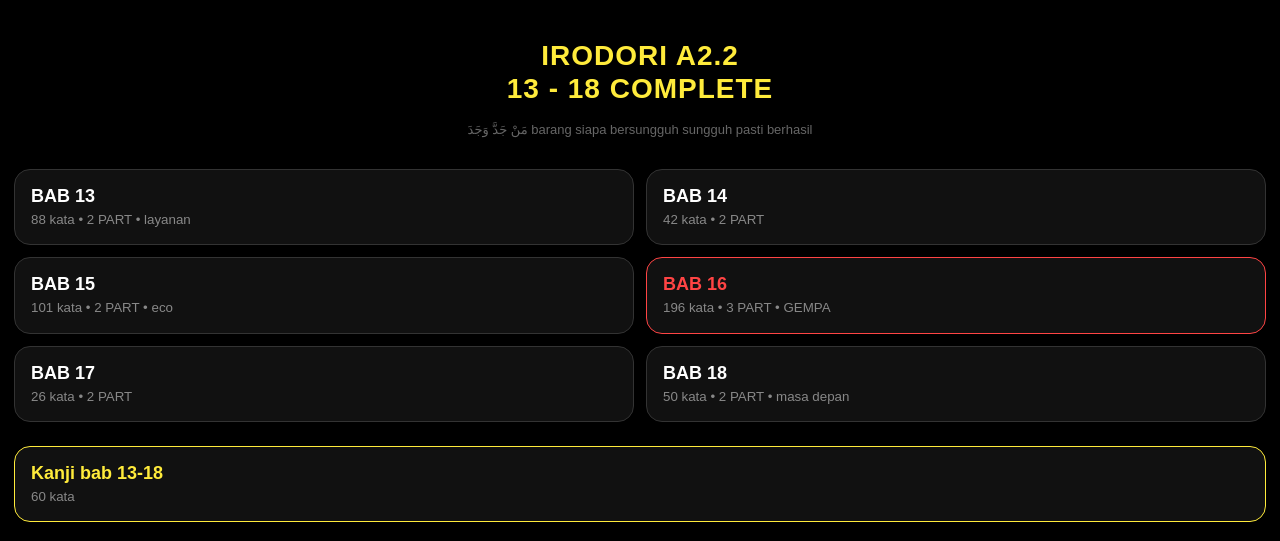
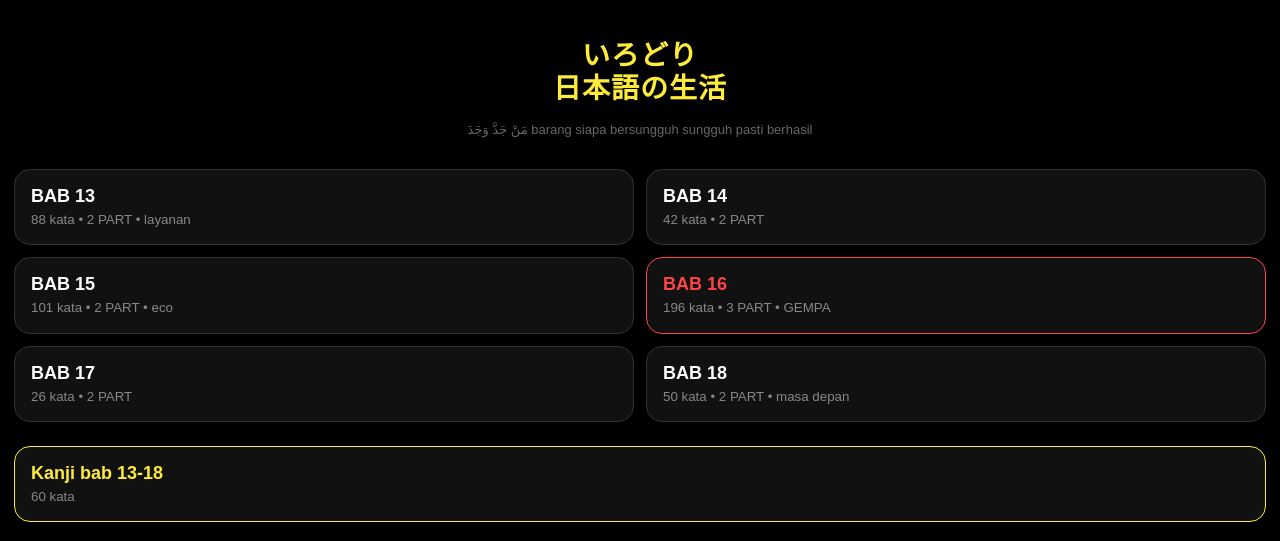
Before and after one commit to Ameliacantikloveyou/irodori-fix, a plain HTML site: page index.html in a window 1280 px wide. Shown: the top 541 px of the page. Drawn offline with Linux system fonts and the light colour scheme.

Commit message:
Update heading and content in index.html

```diff
--- a/index.html
+++ b/index.html
@@ -20,7 +20,7 @@ h1{color:#ffeb3b;text-align:center;line-height:1.2;font-size:28px;letter-spacing
 </style>
 </head>
 <body>
-<h1>IRODORI A2.2<br>13 - 18 COMPLETE</h1>
+<h1>いろどり<br>日本語の生活</h1>
 <div class="sub">مَنْ جَدَّ وَجَدَ barang siapa bersungguh sungguh pasti berhasil</div>
 <div class="grid">
 <div class="card" onclick="location.href='i13.html'"><b>BAB 13</b><small>88 kata • 2 PART • layanan</small></div>
```
